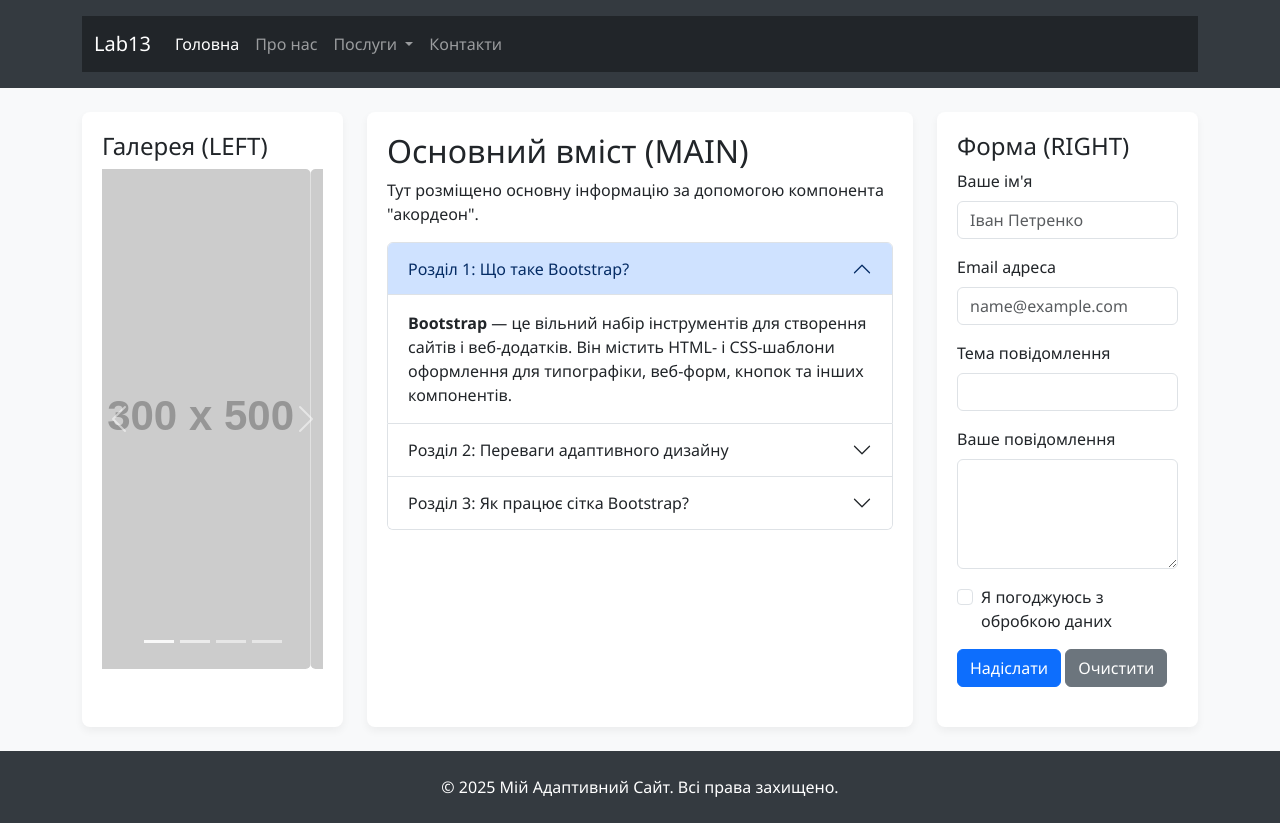
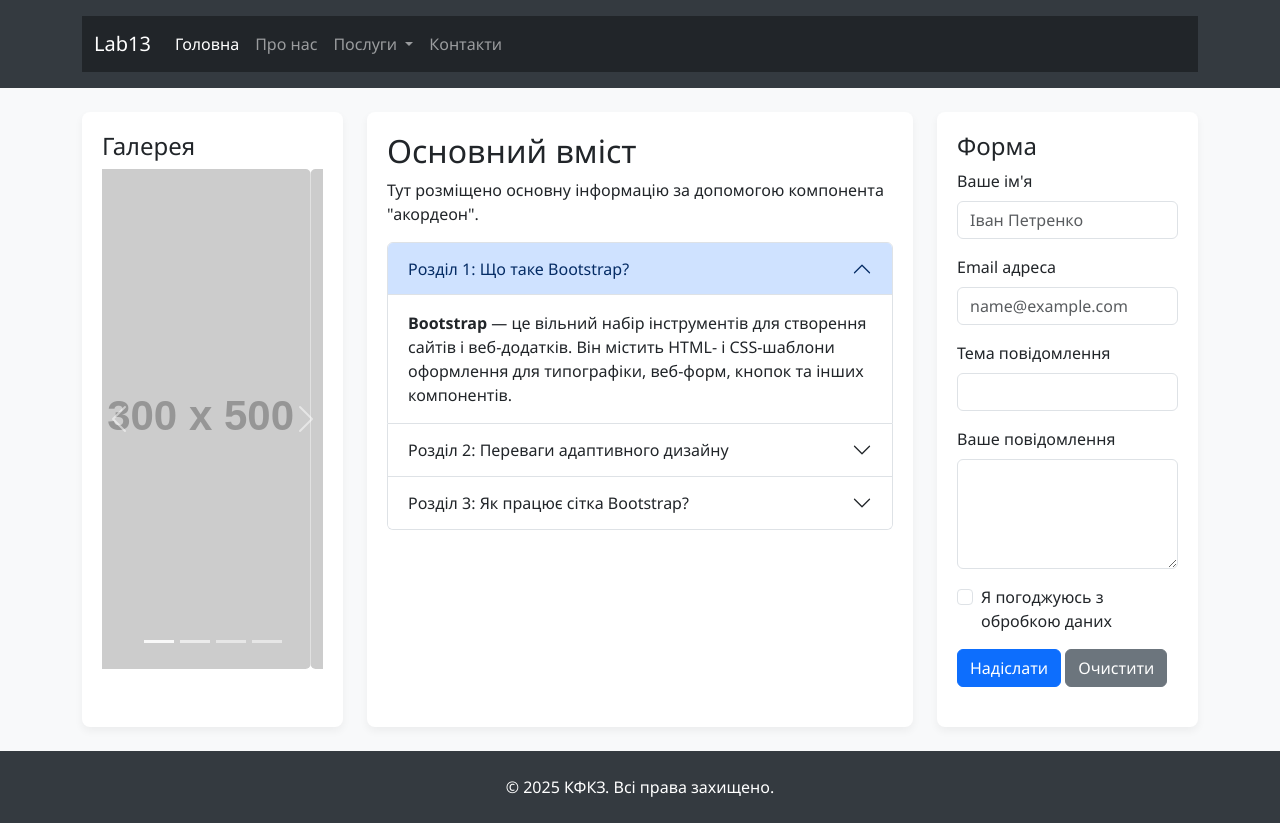
Before and after one commit to Hilikos/Lab13, a plain HTML site: page index.html in a window 1280 px wide. Drawn offline with nearby package versions, Linux system fonts and the light colour scheme; placeholder pictures from the web are drawn by us.

Commit message:
Update index.html

```diff
--- a/index.html
+++ b/index.html
@@ -52,7 +52,7 @@
 
             <div class="col-12 col-lg-6 order-lg-2">
                 <div class="column-block">
-                    <h2>Основний вміст (MAIN)</h2>
+                    <h2>Основний вміст </h2>
                     <p>Тут розміщено основну інформацію за допомогою компонента "акордеон".</p>
 
                     <div class="accordion" id="mainAccordion">
@@ -98,7 +98,7 @@
 
             <div class="col-12 col-md-6 col-lg-3 order-lg-1">
                 <div class="column-block">
-                    <h4>Галерея (LEFT)</h4>
+                    <h4>Галерея</h4>
 
                     <div id="imageSlider" class="carousel slide" data-bs-ride="carousel">
                         <div class="carousel-indicators">
@@ -135,7 +135,7 @@
 
             <div class="col-12 col-md-6 col-lg-3 order-lg-3">
                 <div class="column-block">
-                    <h4>Форма (RIGHT)</h4>
+                    <h4>Форма</h4>
 
                     <form>
                         <div class="mb-3">
@@ -168,10 +168,11 @@
 
     <footer class="footer p-4 mt-4 text-center">
         <div class="container">
-            <p>&copy; 2025 Мій Адаптивний Сайт. Всі права захищено.</p>
+            <p>&copy; 2025 КФКЗ. Всі права захищено.</p>
         </div>
     </footer>
 
     <script src="https://cdn.jsdelivr.net/npm/bootstrap@5.3.3/dist/js/bootstrap.bundle.min.js" integrity="sha384-YvpcrYf0tY3lHB60NNkmXc5s9fDVZLESaAA55NDzOxhy9GkcIdslK1eN7N6jIeHz" crossorigin="anonymous"></script>
 </body>
+
 </html>
```
